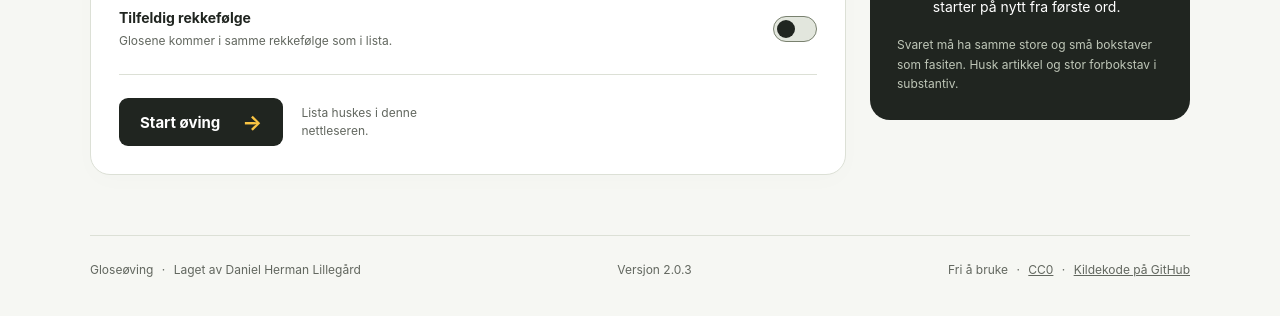
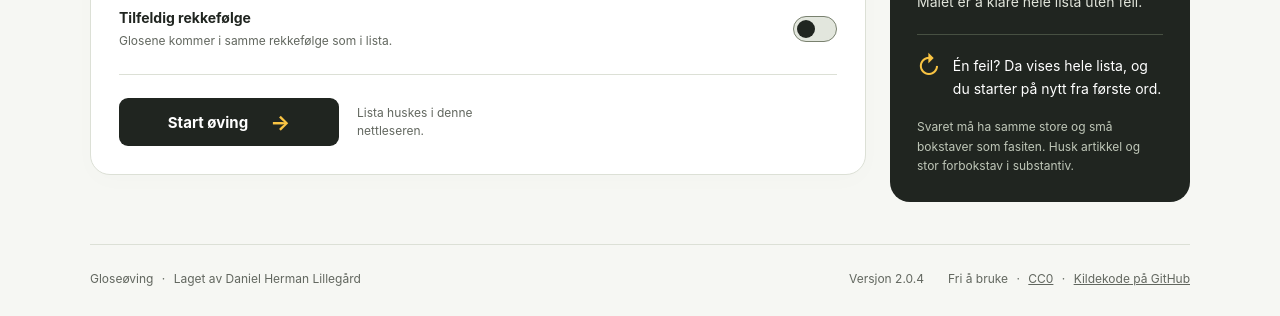
Before and after one commit to dlillegard/gloseoving, a website: page index.html in a window 1280 px wide. Shown: the part 663-979 px from the top of the page. Drawn offline with Linux system fonts and the light colour scheme.

Commit message:
Balanser startsiden i versjon 2.0.4

```diff
--- a/index.html
+++ b/index.html
@@ -42,7 +42,7 @@
         </form>
         <aside class="challenge" aria-labelledby="challenge-title">
           <div class="logo-stage"><img src="gloseoving.svg" alt="Gloseøving – Superlærer" width="1083" height="939"></div>
-          <div class="challenge-copy"><p class="eyebrow">UTFORDRINGEN</p><h2 id="challenge-title">Alle riktig.<br>På rad.</h2><p>Skriv det tyske ordet til hver glose. Målet er å klare hele lista uten feil.</p><div class="rule"><span aria-hidden="true">↻</span><p>Én feil? Da vises hele lista, og du starter på nytt fra første ord.</p></div><p class="small-note">Svaret må ha samme store og små bokstaver som fasiten. Husk artikkel og stor forbokstav i substantiv.</p></div>
+          <div class="challenge-copy"><p class="eyebrow">UTFORDRINGEN</p><h2 id="challenge-title">Alle riktig.<br> På rad.</h2><p>Skriv det tyske ordet til hver glose. Målet er å klare hele lista uten feil.</p><div class="rule"><span aria-hidden="true">↻</span><p>Én feil? Da vises hele lista, og du starter på nytt fra første ord.</p></div><p class="small-note">Svaret må ha samme store og små bokstaver som fasiten. Husk artikkel og stor forbokstav i substantiv.</p></div>
         </aside>
       </div>
     </section>
@@ -73,6 +73,6 @@
     </section>
     <noscript><p class="import-errors">Slå på JavaScript i nettleseren for å bruke Gloseøving.</p></noscript>
   </main>
-  <footer><span>Gloseøving <span class="footer-dot">·</span> Laget av Daniel Herman Lillegård</span><span>Versjon 2.0.3</span><span>Fri å bruke <span class="footer-dot">·</span> <a href="https://creativecommons.org/publicdomain/zero/1.0/" target="_blank" rel="noopener noreferrer">CC0<span class="sr-only"> (åpnes i ny fane)</span></a> <span class="footer-dot">·</span> <a href="https://github.com/dlillegard/gloseoving" target="_blank" rel="noopener noreferrer">Kildekode på GitHub<span class="sr-only"> (åpnes i ny fane)</span></a></span></footer>
+  <footer><span>Gloseøving <span class="footer-dot">·</span> Laget av Daniel Herman Lillegård</span><span class="footer-meta"><span>Versjon 2.0.4</span><span>Fri å bruke <span class="footer-dot">·</span> <a href="https://creativecommons.org/publicdomain/zero/1.0/" target="_blank" rel="noopener noreferrer">CC0<span class="sr-only"> (åpnes i ny fane)</span></a> <span class="footer-dot">·</span> <a href="https://github.com/dlillegard/gloseoving" target="_blank" rel="noopener noreferrer">Kildekode på GitHub<span class="sr-only"> (åpnes i ny fane)</span></a></span></span></footer>
 </body>
 </html>
--- a/package.json
+++ b/package.json
@@ -1,6 +1,6 @@
 {
   "name": "gloseoving",
-  "version": "2.0.3",
+  "version": "2.0.4",
   "private": true,
   "type": "module",
   "description": "Gloseøving med innliming fra Classroom og alle gloser riktig på rad.",
--- a/styles.css
+++ b/styles.css
@@ -324,6 +324,10 @@
   align-items:center;
   gap:18px;
   flex-wrap:wrap;
+}
+
+.start-area .button {
+  min-width:220px;
 }
 
 .button {
@@ -848,7 +852,7 @@
 
 footer {
   border-top:1px solid var(--line);
-  margin-top:60px;
+  margin-top:42px;
   padding:24px 0 28px;
   display:flex;
   justify-content:space-between;
@@ -858,16 +862,19 @@
   line-height:1.6;
 }
 
+.footer-meta {
+  display:flex;
+  align-items:center;
+  gap:24px;
+}
+
 .footer-dot {
   margin:0 5px;
 }
 
 @media(min-width:1000px) {
   .editor-layout {
-    grid-template-columns:minmax(0,1fr) 320px;
-  }
-  .challenge {
-    margin-top:-82px;
+    grid-template-columns:minmax(0,1fr) 300px;
   }
   textarea {
     min-height:200px;
@@ -1015,6 +1022,10 @@
     flex-direction:column;
     gap:3px;
   }
+  .footer-meta {
+    gap:14px;
+    flex-wrap:wrap;
+  }
 }
 
 @media(max-width:420px) {
```
Also changed, not shown: changelog.txt.
